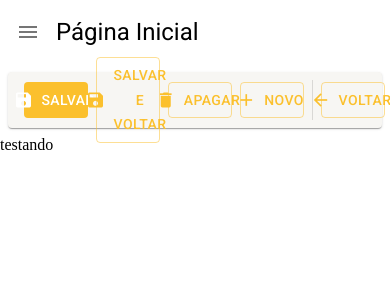
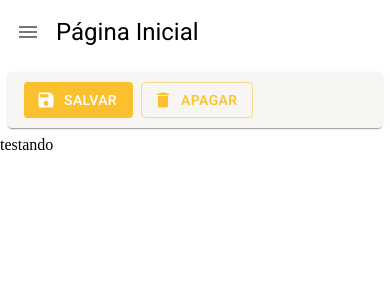
Before and after one commit to tianopo/Cadastros, a React (Create React App) app: page /pagina-inicial in a window 390 px wide. Shown: the top 300 px of the page. Built offline with nearby package versions, Linux system fonts and the light colour scheme.

Commit message:
responsividade dos botões da barra de ferramentas

```diff
--- a/src/pages/dashboard/Dashboard.tsx
+++ b/src/pages/dashboard/Dashboard.tsx
@@ -7,7 +7,11 @@ export const Dashboard= () =>{
       titulo='Página Inicial'
       barraDeFerramentas={(
 
-        <FerramentasDeDetalhe mostrarBotaoSalvarEFechar />
+        <FerramentasDeDetalhe
+          mostrarBotaoSalvarEFechar
+          mostrarBotaoNovo
+          mostrarBotaoSalvarEFecharCarregando
+          mostrarBotaoVoltar={false} />
       )}>
       testando
     </LayoutBaseDePagina>
--- a/src/shared/components/ferramentas-de-detalhe/FerramentasDeDetalhe.tsx
+++ b/src/shared/components/ferramentas-de-detalhe/FerramentasDeDetalhe.tsx
@@ -1,5 +1,5 @@
 import React from 'react';
-import { Box, Button, Divider, Icon, Paper, Skeleton, useTheme } from '@mui/material';
+import { Box, Button, ButtonGroup, Divider, Icon, Paper, Skeleton, Theme, Typography, useMediaQuery, useTheme } from '@mui/material';
 
 interface IFerramentasDeDetalheProps {
   textoBotaoNovo?: string;
@@ -44,6 +44,8 @@ export const FerramentasDeDetalhe: React.FC<IFerramentasDeDetalheProps> = ({
   aoClicarEmSalvar,
   aoClicarEmSalvarEFechar,
 }) => {
+  const smDown = useMediaQuery((theme: Theme) => theme.breakpoints.down('sm'));
+  const mdDown = useMediaQuery((theme: Theme) => theme.breakpoints.down('md'));
   const theme = useTheme();
 
   return (
@@ -57,6 +59,7 @@ export const FerramentasDeDetalhe: React.FC<IFerramentasDeDetalheProps> = ({
       gap={1}
       component={Paper}
     >
+
       {(mostrarBotaoSalvar && !mostrarBotaoSalvarCarregando) && (
         <Button
           color='primary'
@@ -64,21 +67,29 @@ export const FerramentasDeDetalhe: React.FC<IFerramentasDeDetalheProps> = ({
           variant='contained'
           onClick={aoClicarEmSalvar}
           startIcon={<Icon>save</Icon>}
-        >Salvar</Button>
+        >
+          <Typography variant='button' whiteSpace='nowrap' textOverflow="ellipsis" overflow="hidden">
+            Salvar
+          </Typography>
+        </Button>
       )}
       {mostrarBotaoSalvarCarregando && (
         <Skeleton width={110} height={60} />
       )}
-      {(mostrarBotaoSalvarEFechar && !mostrarBotaoSalvarEFecharCarregando) && (
+      {(mostrarBotaoSalvarEFechar && !mostrarBotaoSalvarEFecharCarregando && !mdDown) && (
         <Button
           color='primary'
           disableElevation
           variant='outlined'
           onClick={aoClicarEmSalvarEFechar}
           startIcon={<Icon>save</Icon>}
-        >Salvar e Voltar</Button>
+        >
+          <Typography variant='button' whiteSpace='nowrap' textOverflow="ellipsis" overflow="hidden">
+            Salvar e Voltar
+          </Typography>
+        </Button>
       )}
-      {mostrarBotaoSalvarEFecharCarregando && (
+      {(mostrarBotaoSalvarEFecharCarregando && !mdDown) && (
         <Skeleton width={180} height={60} />
       )}
       {(mostrarBotaoApagar && !mostrarBotaoApagarCarregando) && (
@@ -88,24 +99,37 @@ export const FerramentasDeDetalhe: React.FC<IFerramentasDeDetalheProps> = ({
           variant='outlined'
           onClick={aoClicarEmApagar}
           startIcon={<Icon>delete</Icon>}
-        >Apagar</Button>
+        >
+          <Typography variant='button' whiteSpace='nowrap' textOverflow="ellipsis" overflow="hidden">
+            Apagar
+          </Typography>
+        </Button>
       )}
       {mostrarBotaoApagarCarregando && (
         <Skeleton width={110} height={60} />
       )}
-      {(mostrarBotaoNovo && !mostrarBotaoNovoCarregando) && (
+      {(mostrarBotaoNovo && !mostrarBotaoNovoCarregando && !smDown) && (
         <Button
           color='primary'
           disableElevation
           variant='outlined'
           onClick={aoClicarEmNovo}
           startIcon={<Icon>add</Icon>}
-        >{textoBotaoNovo}</Button>
+        >
+          <Typography variant='button' whiteSpace='nowrap' textOverflow="ellipsis" overflow="hidden">
+            {textoBotaoNovo}
+          </Typography>
+        </Button>
       )}
-      {mostrarBotaoNovoCarregando && (
+      {(mostrarBotaoNovoCarregando && !smDown) && (
         <Skeleton width={110} height={60} />
       )}
-      <Divider variant='middle' orientation='vertical' />
+      {(
+        mostrarBotaoVoltar &&
+      (mostrarBotaoNovo || mostrarBotaoApagar || mostrarBotaoSalvar || mostrarBotaoSalvarEFechar)
+      ) &&(
+        <Divider variant='middle' orientation='vertical' />
+      )}
       {(mostrarBotaoVoltar && !mostrarBotaoVoltarCarregando) && (
         <Button
           color='primary'
@@ -113,7 +137,11 @@ export const FerramentasDeDetalhe: React.FC<IFerramentasDeDetalheProps> = ({
           variant='outlined'
           onClick={aoClicarEmVoltar}
           startIcon={<Icon>arrow_back</Icon>}
-        >Voltar</Button>
+        >
+          <Typography variant='button' whiteSpace='nowrap' textOverflow="ellipsis" overflow="hidden">
+            Voltar
+          </Typography>
+        </Button>
       )}
       {mostrarBotaoVoltarCarregando && (
         <Skeleton width={110} height={60} />
```
Also changed, not shown: anota.txt.
